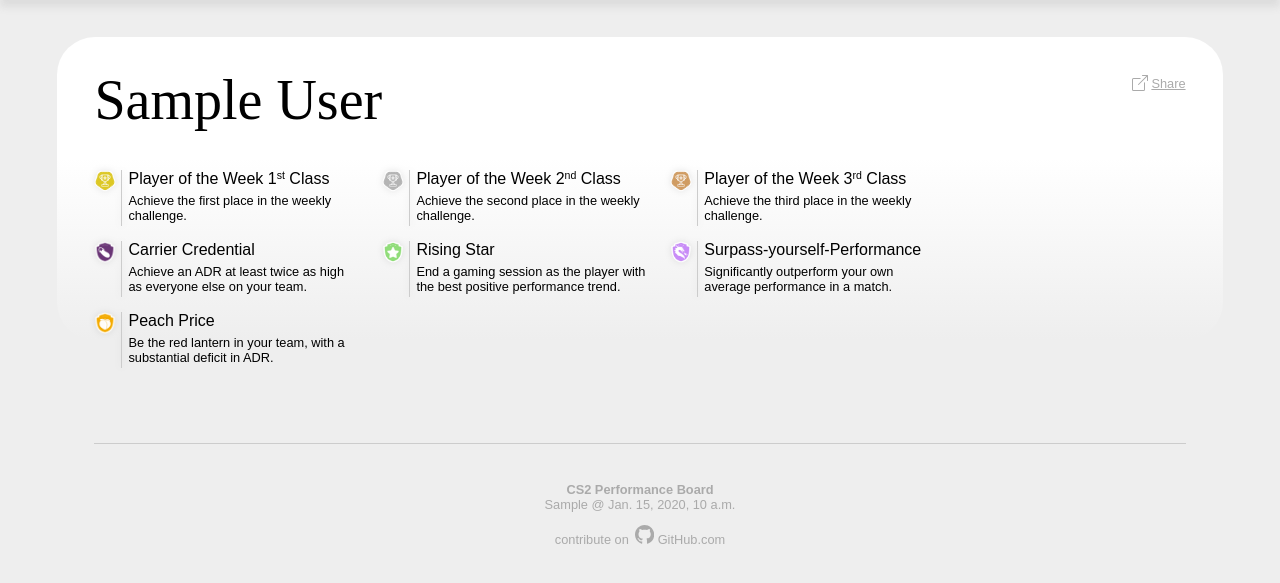
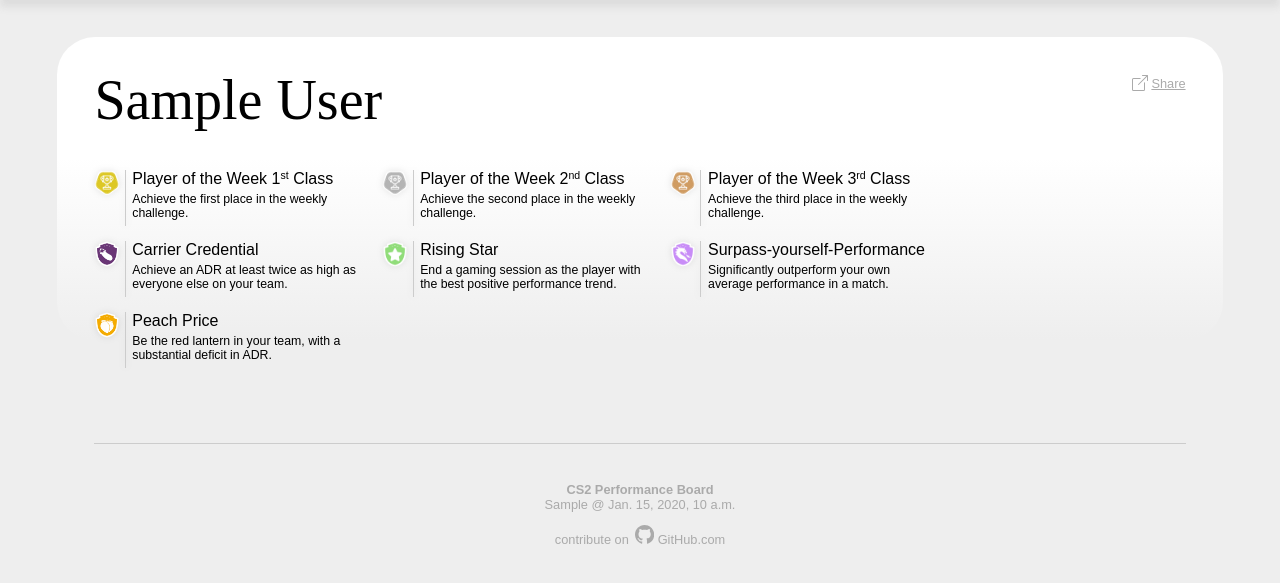
Before and after one commit to kosmotive/cs2pb, a Django app: template django/stats/templates/stats/squads.html in a window 1280 px wide. Shown: the part 76-659 px from the top of the page. Run offline with Django 4.2, Linux system fonts and the light colour scheme; tables that the repository leaves empty hold one stand-in row (values such as "Sample post"); the template is opened without the code that fills it: values that come from a table or form of the project are taken from there, most other values are stand-ins (such as "Sample title", 1, 10 or a date in 2020).

Commit message:
Increase legend icon size

```diff
--- a/django/stats/static/stats.css
+++ b/django/stats/static/stats.css
@@ -253,9 +253,9 @@ div.squad-members-appendix .legend-item .badge {
     left: 0;
     top: 0;
     border-right: 1px solid #ccc;
-    padding-right: 1mm;
+    padding-right: 2mm;
     height: 100%;
-    background-size: 83%;
+    background-size: 85%;
     background-repeat: no-repeat;
     filter: drop-shadow(0 0 1mm rgba(0,0,0,0.1));
 }
@@ -265,15 +265,15 @@ div.squad-members-appendix .legend-item .legend-item-label {
     vertical-align: middle;
     font-size: 100%;
     position: absolute;
-    left: 9mm;
+    left: 10mm;
     white-space: nowrap;
 }
 
 div.squad-members-appendix .legend-item .legend-item-description {
     display: block;
-    font-size: 80%;
+    font-size: 77%;
     position: absolute;
-    left: 9mm;
+    left: 10mm;
     top: 1.8em;
 }
 
```
